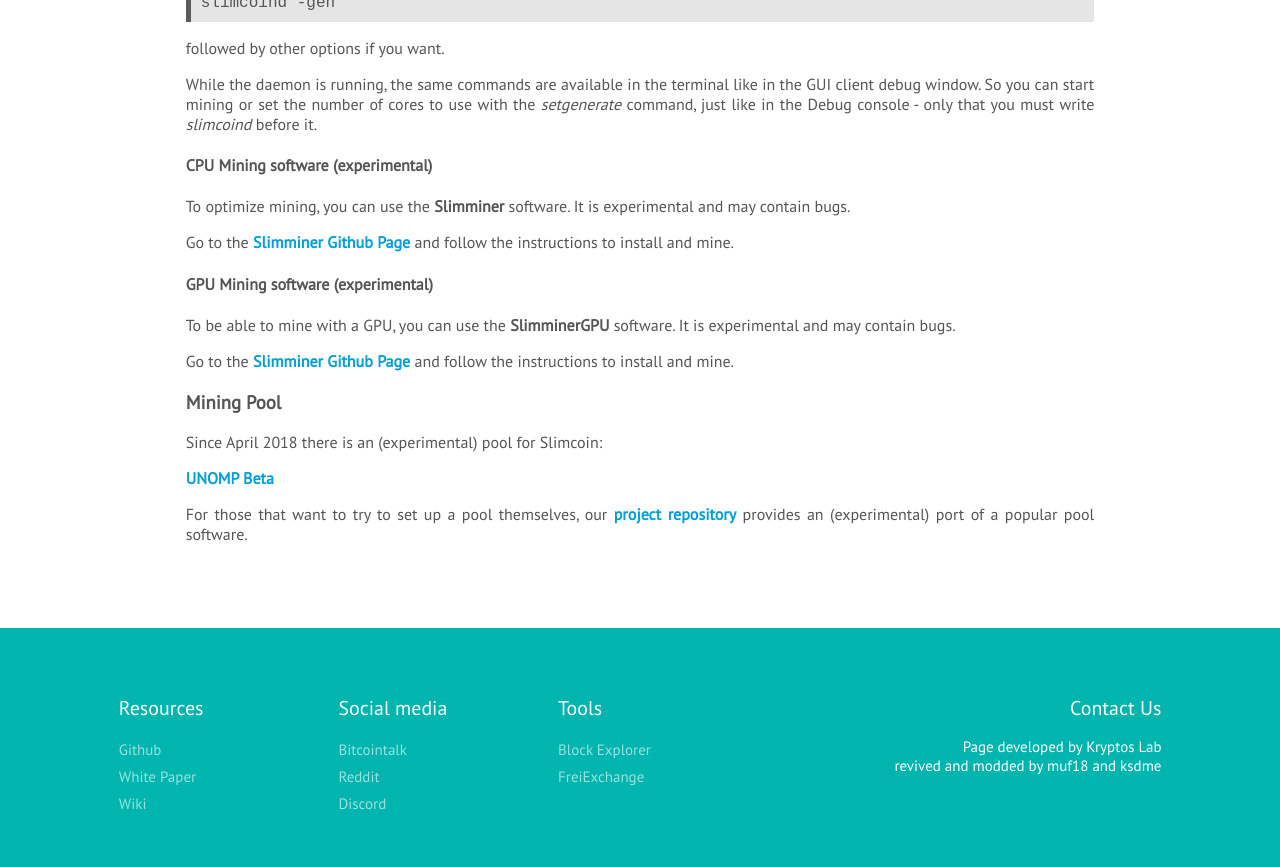
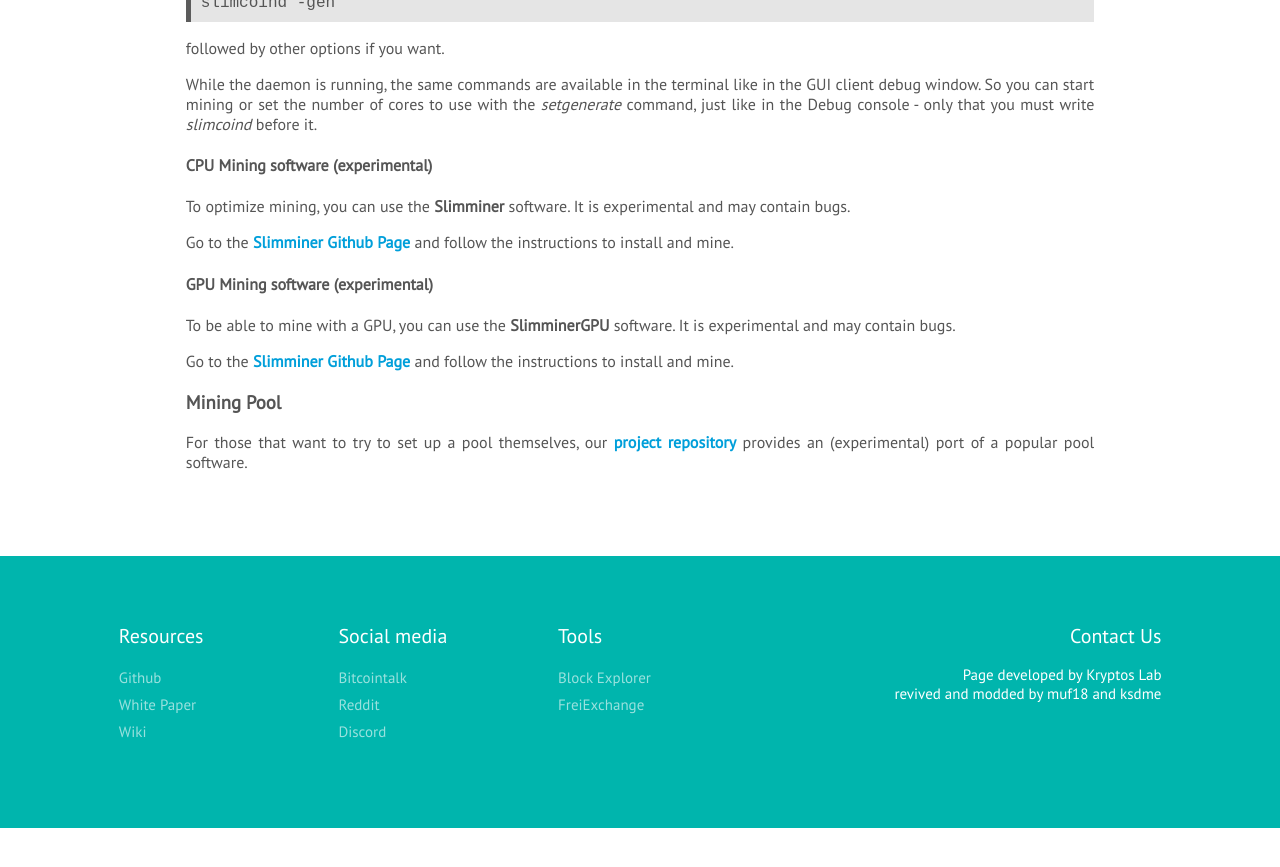
Before and after one commit to slimcoin-project/slimcoin-project.github.io, a Jekyll site: the page built from content/en/mining-guide.md, in a window 1280 px wide and 900 px high, scrolled down 1132 px. Shown: the top 867 px of the window. Built offline with Jekyll 4.4.1, drawn with Linux system fonts in a browser that asks for light colours; some web fonts are replaced; after the commit the page ends 1960 px from its top, so only the background shows below that.

Commit message:
Update mining-guide.md
Disabled the mining pool mention

```diff
--- a/content/en/mining-guide.md
+++ b/content/en/mining-guide.md
@@ -69,8 +69,10 @@
 
 ### Mining Pool
 
-Since April 2018 there is an (experimental) pool for Slimcoin:
 
-[UNOMP Beta](http://206.189.86.177/)
+[//]: #(Since April 2018 there is an (experimental) pool for Slimcoin:)
+
+
+[//]: #([UNOMP Beta]http://206.189.86.177/)
 
 For those that want to try to set up a pool themselves, our [project repository](http://github.com/slimcoin-project/) provides an (experimental) port of a popular pool software.
```
